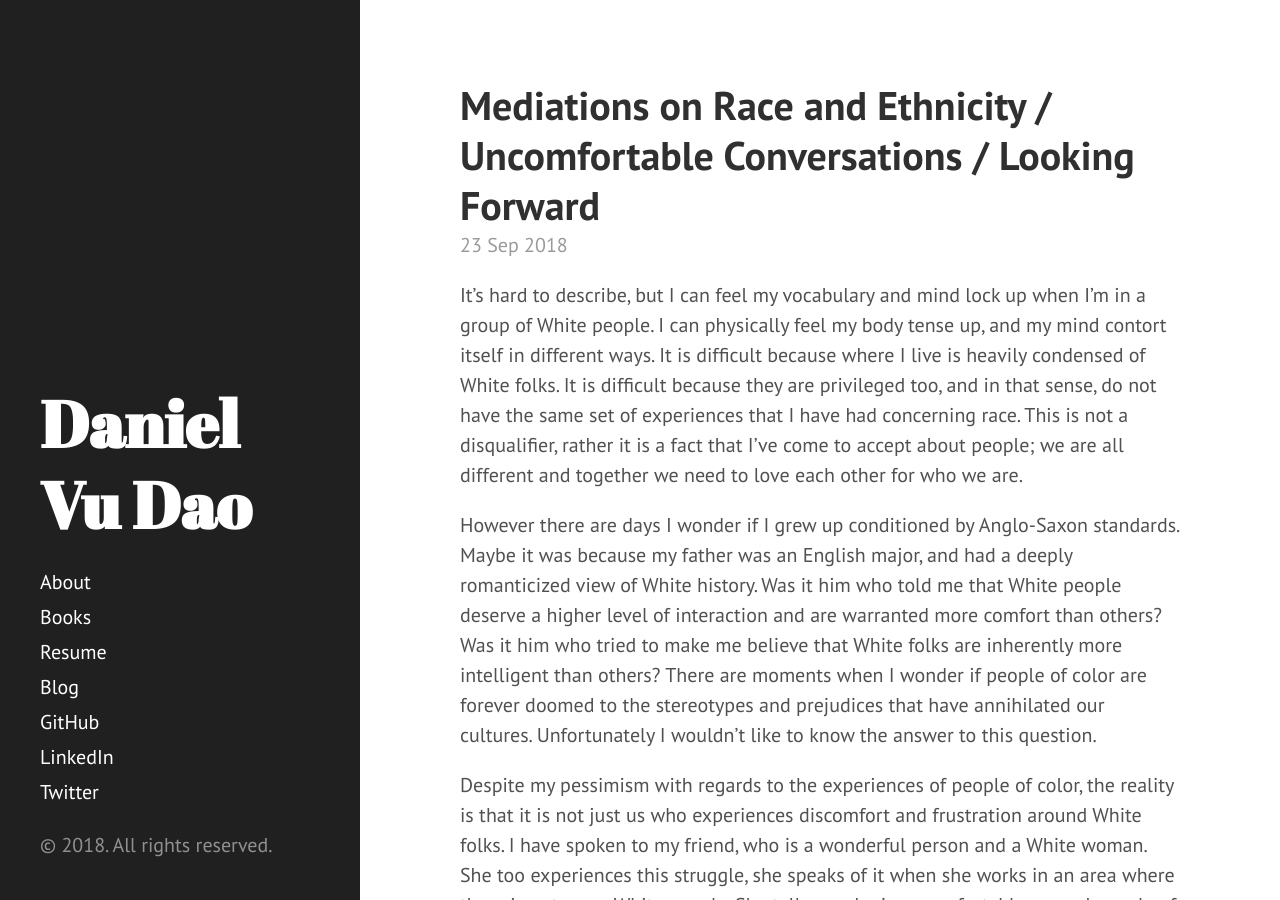
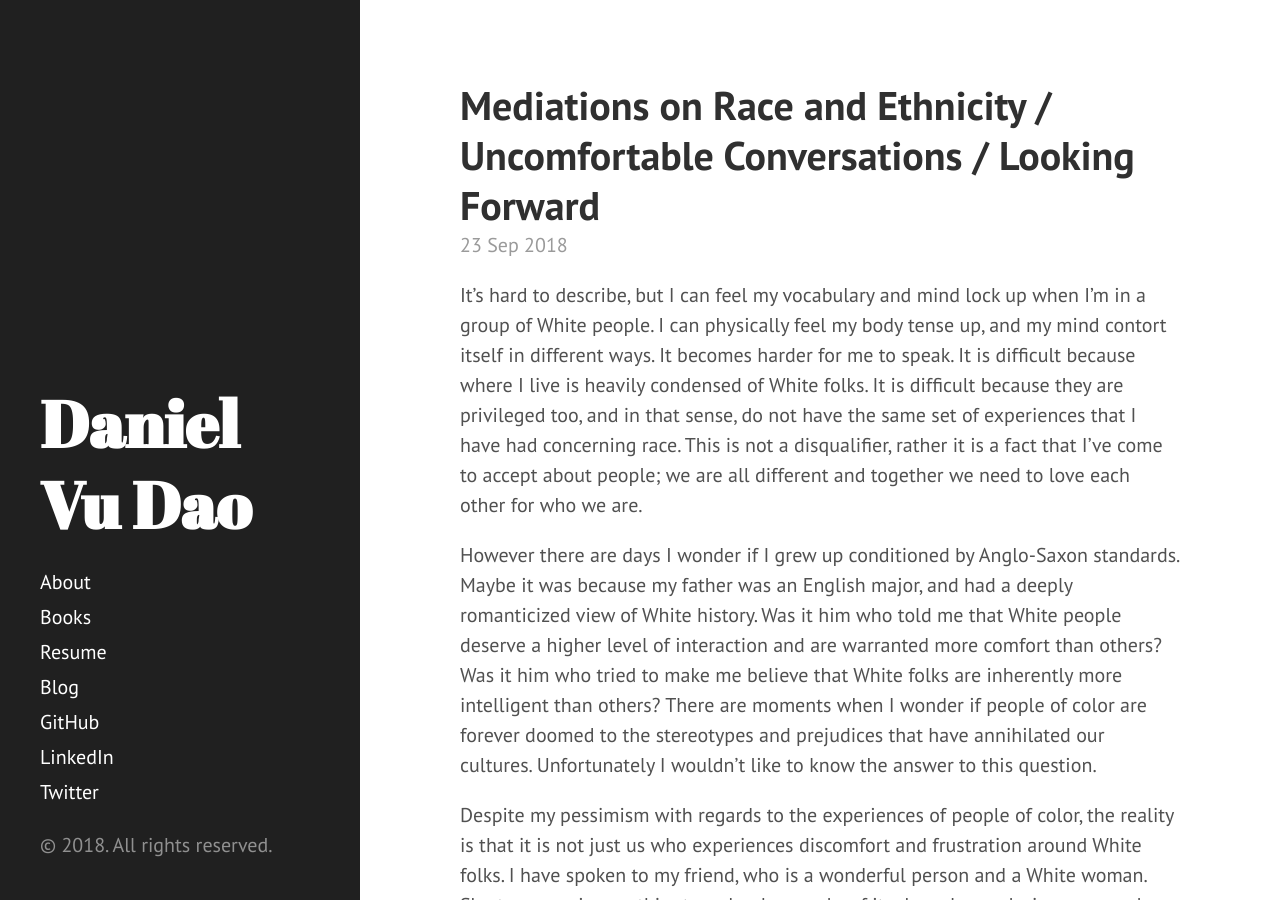
Before and after one commit to danielvdao/danielvdao.github.io, a Jekyll site: the page built from _posts/2018-09-23-mediations-race-ethnic.markdown, in a window 1280 px wide and 900 px high. Built offline with Jekyll 4.4.1, drawn with Linux system fonts in a browser that asks for light colours.

Commit message:
Update 2018-09-23-mediations-race-ethnic.markdown

```diff
--- a/_posts/2018-09-23-mediations-race-ethnic.markdown
+++ b/_posts/2018-09-23-mediations-race-ethnic.markdown
@@ -5,7 +5,7 @@ date: 2018-09-23
 categories: jekyll update
 ---
 
-It’s hard to describe, but I can feel my vocabulary and mind lock up when I'm in a group of White people. I can physically feel my body tense up, and my mind contort itself in different ways. It is difficult because where I live is heavily condensed of White folks. It is difficult because they are privileged too, and in that sense, do not have the same set of experiences that I have had concerning race. This is not a disqualifier, rather it is a fact that I've come to accept about people; we are all different and together we need to love each other for who we are.
+It’s hard to describe, but I can feel my vocabulary and mind lock up when I'm in a group of White people. I can physically feel my body tense up, and my mind contort itself in different ways. It becomes harder for me to speak. It is difficult because where I live is heavily condensed of White folks. It is difficult because they are privileged too, and in that sense, do not have the same set of experiences that I have had concerning race. This is not a disqualifier, rather it is a fact that I've come to accept about people; we are all different and together we need to love each other for who we are.
 
 However there are days I wonder if I grew up conditioned by Anglo-Saxon standards. Maybe it was because my father was an English major, and had a deeply romanticized view of White history. Was it him who told me that White people deserve a higher level of interaction and are warranted more comfort than others? Was it him who tried to make me believe that White folks are inherently more intelligent than others? There are moments when I wonder if people of color are forever doomed to the stereotypes and prejudices that have annihilated our cultures. Unfortunately I wouldn’t like to know the answer to this question.
 
```
